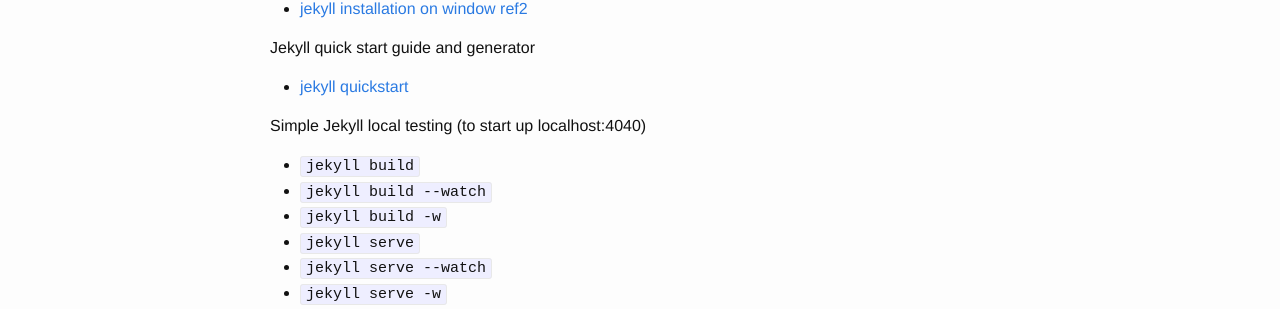
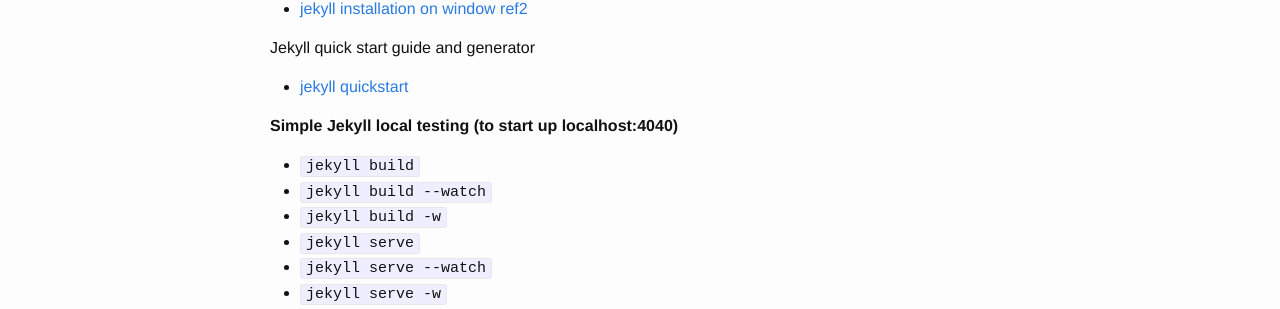
Before and after one commit to kahoau/kahoau.github.io, a Jekyll site: the page built from _posts/2014-09-22-github-jekyll.markdown, in a window 1280 px wide. Shown: the part 281-590 px from the top of the page. Built offline with Jekyll 4.4.1, drawn with Linux system fonts in a browser that asks for light colours.

Commit message:
site changes

```diff
--- a/_posts/2014-09-22-github-jekyll.markdown
+++ b/_posts/2014-09-22-github-jekyll.markdown
@@ -16,7 +16,7 @@
 * [jekyll quickstart](http://jekyllrb.com/docs/quickstart/)
 
 
-Simple Jekyll local testing (to start up localhost:4040)
+**Simple Jekyll local testing (to start up localhost:4040)**
 
 * `jekyll build`
 * `jekyll build --watch`
```
